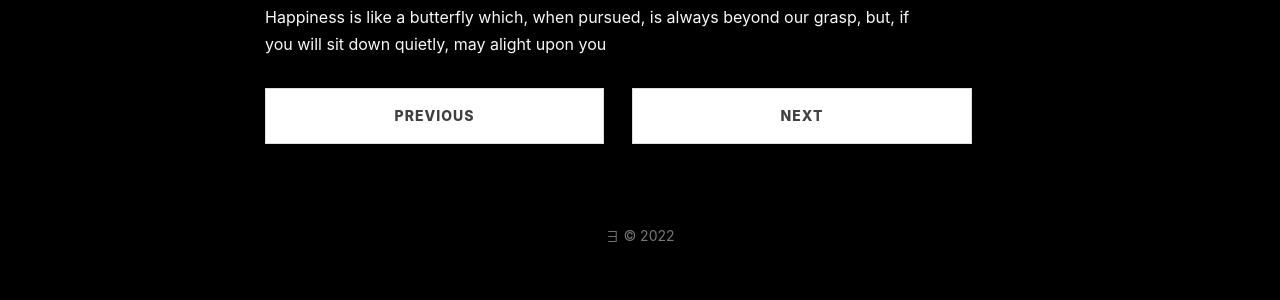
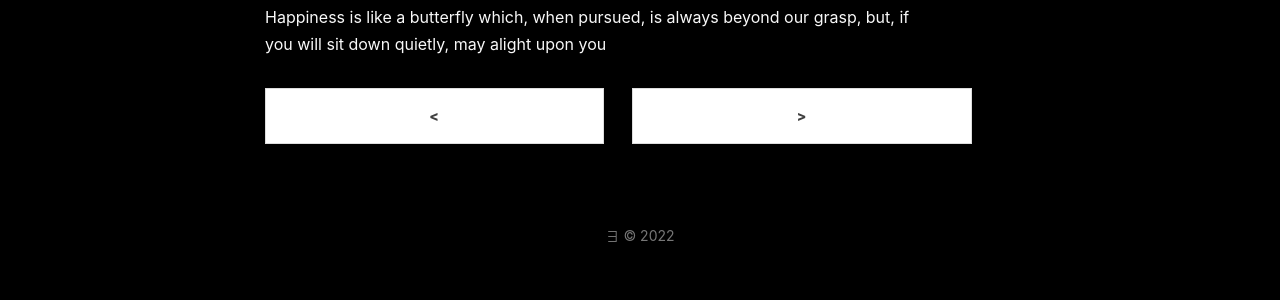
Before and after one commit to eugeniosaintemarie/notes, a Jekyll site: the page built from _posts/2021-12-31-Nathaniel-Hawthorne-happiness-butterfly.markdown, in a window 1280 px wide. Shown: the part 590-890 px from the top of the page. Built offline with Jekyll 4.4.1, drawn with Linux system fonts in a browser that asks for light colours; comment, search, counter and statistics services are not loaded.

Commit message:
20220711

```diff
--- a/_layouts/post.html
+++ b/_layouts/post.html
@@ -30,7 +30,7 @@ layout: default
               data-placement="top"
               title="{{page.previous.title}}"
             >
-            Previous<br />
+            &lt;<br />
               <!--<span>{{page.previous.title}}</span>-->
             </a>
           </li>
@@ -42,7 +42,7 @@ layout: default
               data-placement="top"
               title="{{page.next.title}}"
             >
-              Next<br />
+              ><br />
               <!--<span>{{page.next.title}}</span>-->
             </a>
           </li>
```
Also changed, not shown: css/notes.min.css.
